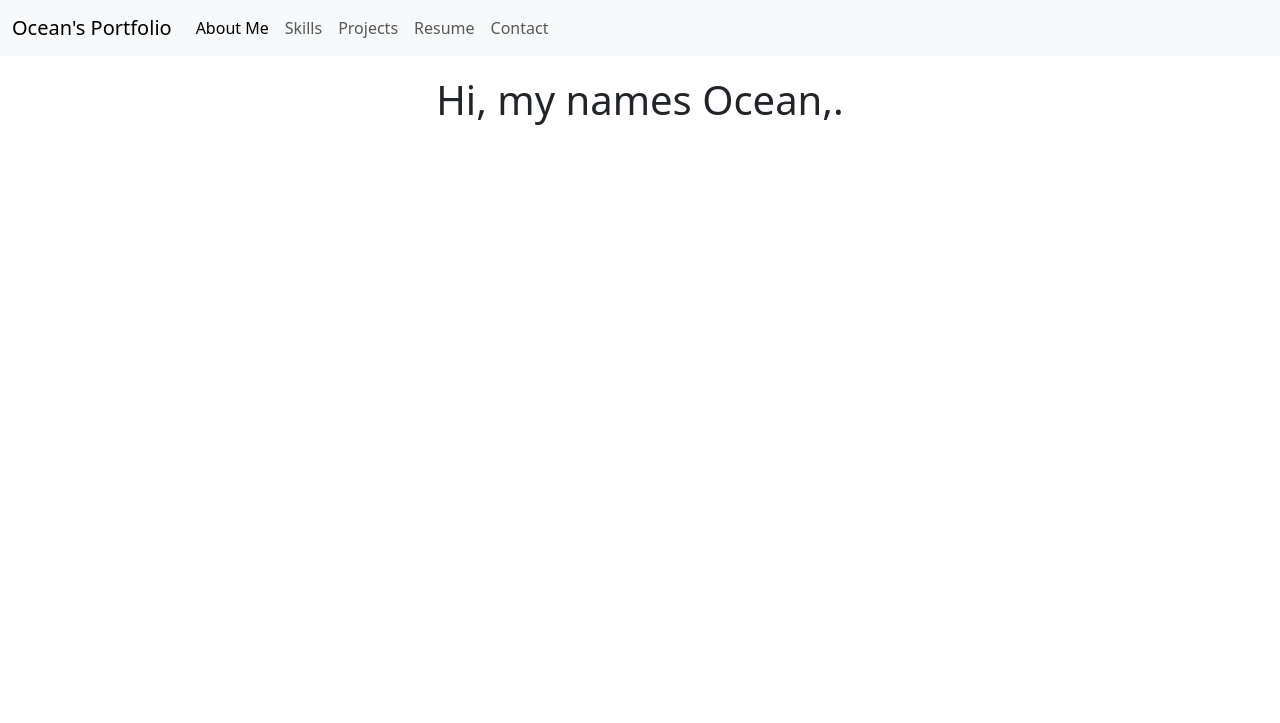
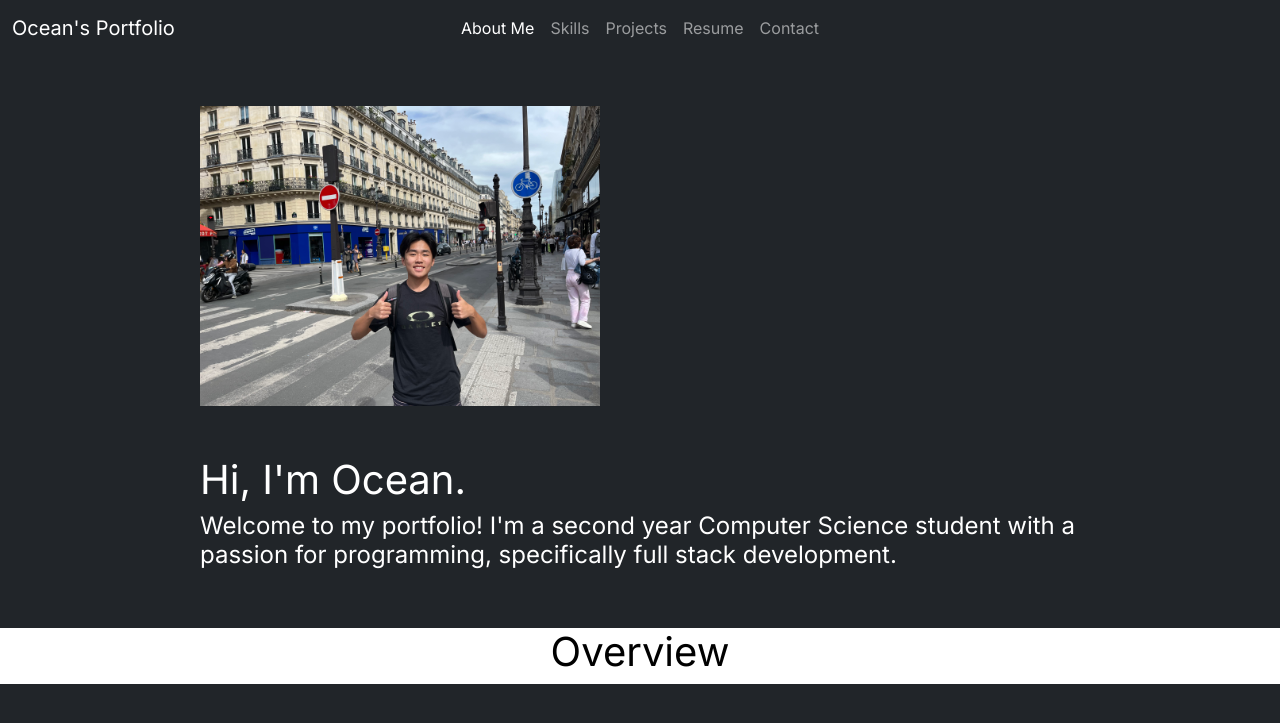
Before and after one commit to oceanyu1/portfoliowebsite, a Flask app: page / in a window 1280 px wide. Shown: the top 723 px of the page. Run offline with Flask 3, Linux system fonts and the light colour scheme.

Commit message:
Add extra content and convert to dark mode

```diff
--- a/static/style.css
+++ b/static/style.css
@@ -1,6 +1,32 @@
-#testing {
+.intro {
     display: flex;
-    justify-content: center;
+    flex-direction: column;
+    justify-content: flex-start;
+    align-items: left;
+    margin-top: 50px;
+    margin-left: 200px;
+    margin-right: 200px;
+    margin-bottom: 50px;
+    background-color: #212529;
+    color: #ffffff;
+}
+
+.intro img {
+    margin-bottom: 50px;
+    width: 400px;
+}
+
+.overview {
+    display: flex;
+    flex-direction: column;
+    justify-content: flex-start;
     align-items: center;
-    margin: 20px;
+    background-color: #ffffff;
+    color: #000000;
 }
+
+body {
+    font-family: 'Inter', sans-serif;
+    background-color: #212529;
+    color: #ffffff;
+}
--- a/templates/base.html
+++ b/templates/base.html
@@ -2,17 +2,77 @@
 <html lang="en">
     <head>
         <title>{% block title %}{% endblock %}</title>
+        <link href="https://fonts.googleapis.com/css2?family=Inter&display=swap" rel="stylesheet">
         <link href="https://cdn.jsdelivr.net/npm/bootstrap@5.3.0/dist/css/bootstrap.min.css" rel="stylesheet">
         <link rel="stylesheet" href="{{ url_for('static', filename='style.css') }}">
     </head>
     <body>
-        <nav class="navbar navbar-expand-lg bg-body-tertiary">
+        <nav class="navbar navbar-expand-lg navbar-dark bg-dark position-relative">
+            <div class="container-fluid">
+                <!-- Brand stays on the left -->
+                <a class="navbar-brand" href="#">Ocean's Portfolio</a>
+
+                <!-- Desktop nav links centered -->
+                <div class="position-absolute top-50 start-50 translate-middle d-none d-lg-flex">
+                    <ul class="navbar-nav">
+                        <li class="nav-item">
+                            <a class="nav-link active" aria-current="page" href="{{ url_for('about') }}">About Me</a>
+                        </li>
+                        <li class="nav-item">
+                            <a class="nav-link" href="{{ url_for('skills') }}">Skills</a>
+                        </li>
+                        <li class="nav-item">
+                            <a class="nav-link" href="{{ url_for('projects') }}">Projects</a>
+                        </li>
+                        <li class="nav-item">
+                            <a class="nav-link" href="{{ url_for('resume') }}">Resume</a>
+                        </li>
+                        <li class="nav-item">
+                            <a class="nav-link" href="{{ url_for('contact') }}">Contact</a>
+                        </li>
+                    </ul>
+                </div>
+
+                <!-- Mobile menu wrapper with d-lg-none -->
+                <div class="d-lg-none">
+                <!-- Hamburger toggler -->
+                    <button class="navbar-toggler" type="button" data-bs-toggle="collapse" data-bs-target="#navbarNavDropdown"
+                        aria-controls="navbarNavDropdown" aria-expanded="false" aria-label="Toggle navigation">
+                        <span class="navbar-toggler-icon"></span>
+                    </button>
+
+                <!-- Collapsible menu -->
+                    <div class="collapse navbar-collapse" id="navbarNavDropdown">
+                        <ul class="navbar-nav">
+                            <li class="nav-item">
+                                <a class="nav-link active" aria-current="page" href="{{ url_for('about') }}">About Me</a>
+                            </li>
+                            <li class="nav-item">
+                                <a class="nav-link" href="{{ url_for('skills') }}">Skills</a>
+                            </li>
+                            <li class="nav-item">
+                                <a class="nav-link" href="{{ url_for('projects') }}">Projects</a>
+                            </li>
+                            <li class="nav-item">
+                                <a class="nav-link" href="{{ url_for('resume') }}">Resume</a>
+                            </li>
+                            <li class="nav-item">
+                                <a class="nav-link" href="{{ url_for('contact') }}">Contact</a>
+                            </li>
+                        </ul>
+                    </div>
+                </div>
+            </div>
+        </nav>
+
+
+        <!-- <nav class="navbar navbar-expand-lg bg-body-tertiary">
             <div class="container-fluid">
                 <a class="navbar-brand" href="#">Ocean's Portfolio</a>
                 <button class="navbar-toggler" type="button" data-bs-toggle="collapse" data-bs-target="#navbarNavDropdown" aria-controls="navbarNavDropdown" aria-expanded="false" aria-label="Toggle navigation">
                     <span class="navbar-toggler-icon"></span>
                 </button>
-                <div class="collapse navbar-collapse" id="navbarNavDropdown">
+                <div class="collapse navbar-collapse justify-content-center" id="navbarNavDropdown">
                     <ul class="navbar-nav">
                         <li class="nav-item">
                             <a class="nav-link active" aria-current="page" href="{{ url_for('about') }}">About Me</a>
@@ -32,7 +92,7 @@
                     </ul>
                 </div>
             </div>
-        </nav>
+        </nav> -->
         {% block content %}
         {% endblock %}
         <script src="https://cdn.jsdelivr.net/npm/bootstrap@5.3.0/dist/js/bootstrap.bundle.min.js"></script>
--- a/templates/index.html
+++ b/templates/index.html
@@ -1,5 +1,12 @@
 {% extends "base.html" %}
 {% block title %}About Me{% endblock %}
 {% block content %}
-<h1 id="testing">Hi, my names Ocean,.</h1>
+<div class="intro">
+    <img src="{{ url_for('static', filename='/oceanparis.jpg') }}" alt="A picture of me in Paris" id="oceanparis">
+    <h1>Hi, I'm Ocean.</h1>
+    <h4>Welcome to my portfolio! I'm a second year Computer Science student with a passion for programming, specifically full stack development.</h4>
+</div>
+<div class="overview">
+    <h1>Overview</h1>
+</div>
 {% endblock %}
```
Also changed, not shown: static/oceanparis.jpg (added).
